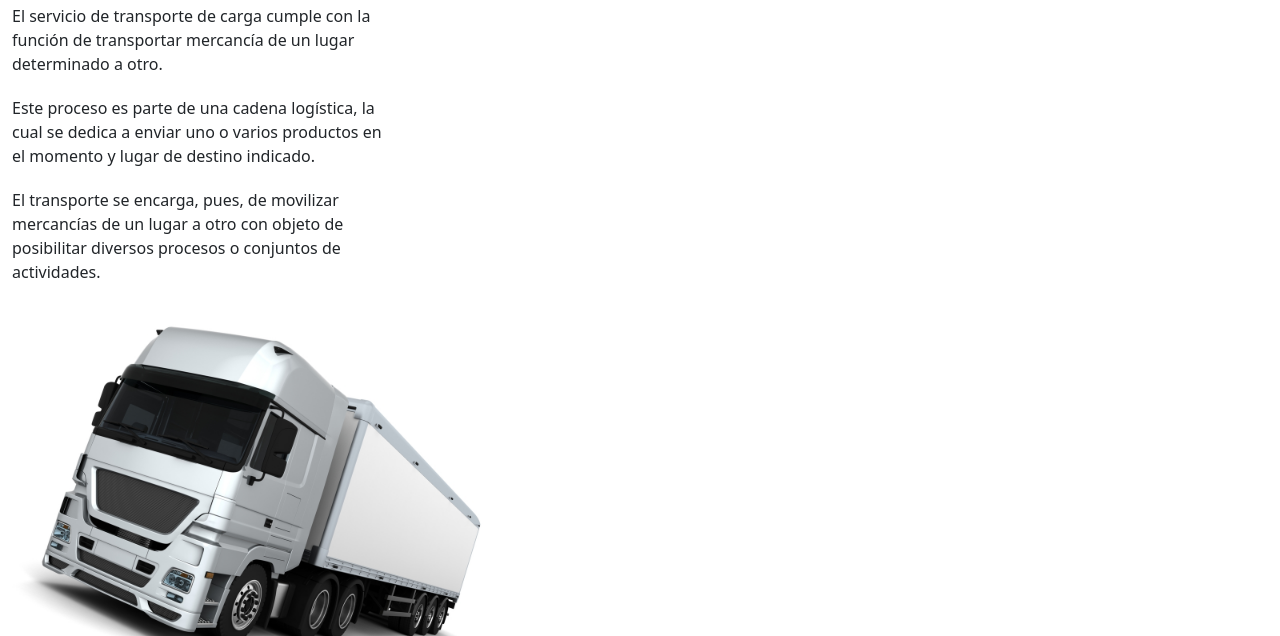
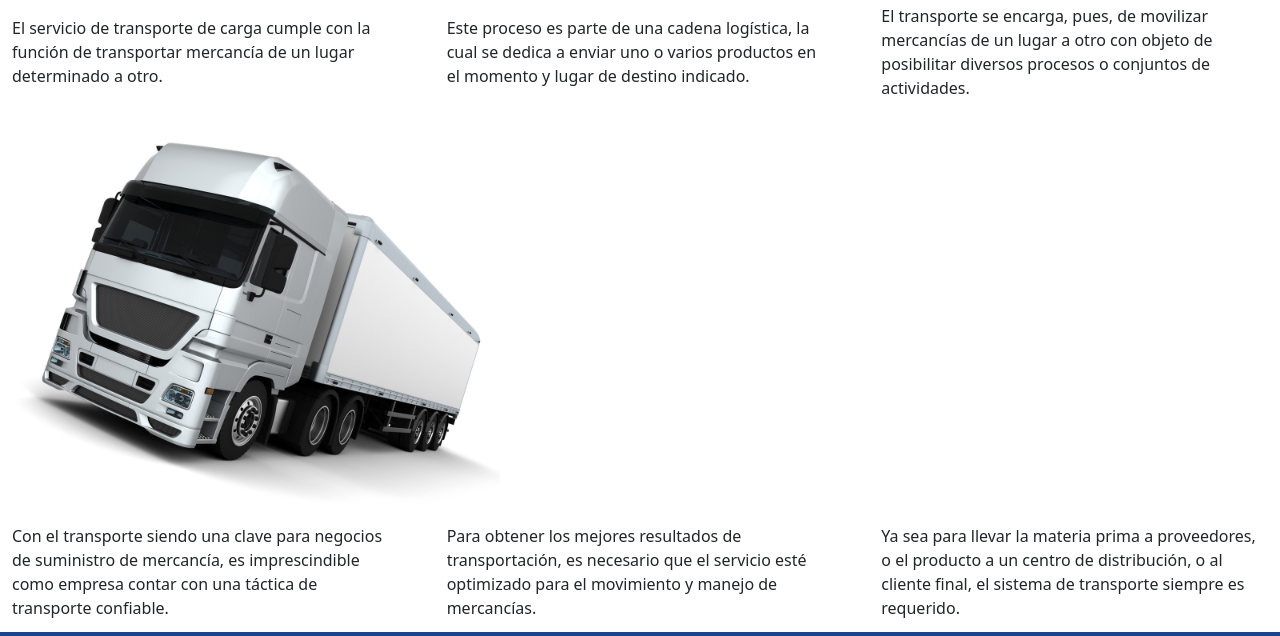
Before and after one commit to javringo/clase-11, a plain HTML site: page index.html in a window 1280 px wide. Shown: the part 458-1094 px from the top of the page. Drawn offline with nearby package versions, Linux system fonts and the light colour scheme.

Commit message:
modificacion parafos

```diff
--- a/index.html
+++ b/index.html
@@ -54,19 +54,26 @@ d<!DOCTYPE html>
             El servicio de transporte de carga cumple con la función de
             transportar mercancía de un lugar determinado a otro.
           </p>
+        </div>
+                <div class="col-12 col-lg-4">
+
           <p class="p-2 m-1">
             Este proceso es parte de una cadena logística, la cual se dedica a
             enviar uno o varios productos en el momento y lugar de destino
             indicado.
           </p>
-          <p class="p-2 m-1">
+          </div>
+         <div class="col-12 col-lg-4">
+           <p class="p-2 m-1">
             El transporte se encarga, pues, de movilizar mercancías de un lugar
             a otro con objeto de posibilitar diversos procesos o conjuntos de
             actividades.
-          </p>
+           </p>
+         </div>
         </div>
 
-        <div class="row justify-items-center align-items-center">
+        <div class="row align-items-center">
+          <!-- Imagen-->
           <div class="col-12 col-sm-12">
             <div class="">
               <img
@@ -77,22 +84,23 @@ d<!DOCTYPE html>
               />
             </div>
           </div>
+          <!-- Cierre imagen-->
           <div class="col-12 col-lg-4">
-            <p class="p-2 m-0">
+            <p class="p-2 m-1">
               Con el transporte siendo una clave para negocios de suministro de
               mercancía, es imprescindible como empresa contar con una táctica
               de transporte confiable.
             </p>
           </div>
           <div class="col-12 col-lg-4">
-            <p class="p-2 m-0">
+            <p class="p-2 m-1">
               Para obtener los mejores resultados de transportación, es
               necesario que el servicio esté optimizado para el movimiento y
               manejo de mercancías.
             </p>
           </div>
           <div class="col-12 col-lg-4">
-            <p class="p-2 m-0">
+            <p class="p-2 m-1">
               Ya sea para llevar la materia prima a proveedores, o el producto a
               un centro de distribución, o al cliente final, el sistema de
               transporte siempre es requerido.
@@ -101,6 +109,9 @@ d<!DOCTYPE html>
         </div>
       </div>
     </main>
+
+
+
     <footer class="footer">
       <div id="pie">
         <a href="https://www.instagram.com/"
--- a/scss/styles.scss
+++ b/scss/styles.scss
@@ -1,3 +1,4 @@
+/* varibles */
 $primary-color: #1c448e;
 $secondary-color: #540b0e;
 $third-color: #9e2a2b;
```
Also changed, not shown: css/styles.css, 1 other file.
